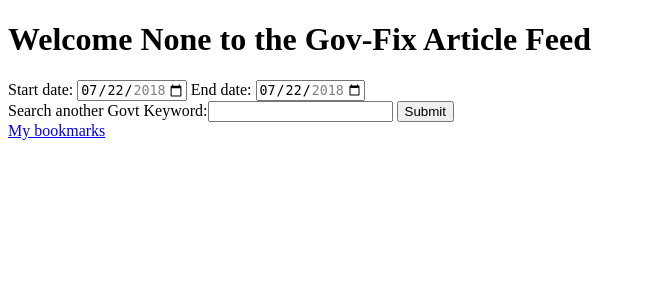
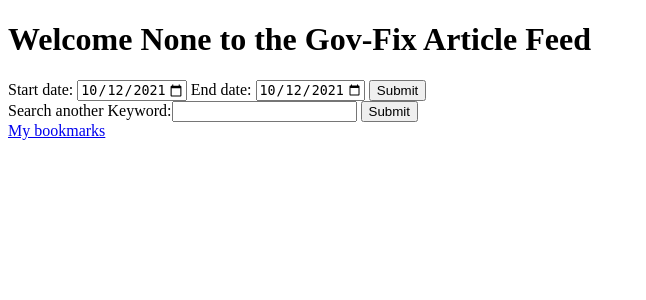
Before and after one commit to Adrianaescalante12/adriana_escalante_lopez_project, a Flask app: page /article-feed in a window 1280 px wide. Shown: the top 300 px of the page, without its empty margins (0-646 px from the left). Run offline with Flask 2, Linux system fonts and the light colour scheme; data that the repository does not hold is empty.

Commit message:
Customized keyword search and customized date range working separately, next is getting work in unison

```diff
--- a/server.py
+++ b/server.py
@@ -66,13 +66,13 @@ def register_subscriber():
 
 
 @app.route("/article-feed")
+#POST
 def article_feed():
     """Connect to the NEWSAPI to get articles from past two weeks based on keywords and popularity"""
-    keywordsearch = request.args.get("keywordsearch")
+
     url = f'https://newsapi.org/v2/everything'
     payload = {'language': 'en',
-                # 'q': f'{keywordsearch}',
-               'q': f'Department of Commerce OR Department of Education OR Department of Energy OR Department of Health and Human Services OR Department of Homeland Security OR Department of Housing and Urban Development OR Department of Justice OR Department of Labor OR Department of State OR Department of Transportation OR Department of Treasury OR Department of Veterans Affairs OR Executive Office of the President OR {keywordsearch}',
+               'q': f'Department of Commerce OR Department of Education OR Department of Energy OR Department of Health and Human Services OR Department of Homeland Security OR Department of Housing and Urban Development OR Department of Justice OR Department of Labor OR Department of State OR Department of Transportation OR Department of Treasury OR Department of Veterans Affairs OR Executive Office of the President',
                'from': '{td}',
                'to': '{two_weeks}',
                'sortBy': 'popularity'}
@@ -93,10 +93,51 @@ def article_feed():
 
 
     subscribers_name = session.get("subscriber")
+    #return the article data not the template
+    return render_template("feed.html",article_data=article_data, subscribers_name=session.get("subscriber"))
+
+    #left side what I call in jinja template, right side server object/variable
+
+@app.route("/article-feed", methods=["POST"])
+def article_feed2():
+    """CUSTOMIZED request to NEWSAPI to get articles from past two weeks based on user keyword search"""
+    keywordsearch = request.form.get("keywordsearch")
+    start = request.form.get("articlefeed-from")
+
+    # print(start)
+    end = request.form.get("articlefeed-to")
+
+    # print(end)
+
+
+    url = f'https://newsapi.org/v2/everything'
+    payload = {'language': 'en',
+                'q': f'{keywordsearch}',
+               'from': f'{start}',
+               'to': f'{end}',
+               'sortBy': 'popularity'}
+    headers = {'X-Api-Key': API_KEY,
+               'Accept': 'application/json',
+               'Content-Type': 'application/json'}
+
+    res = requests.get(url, params=payload, headers=headers)
+    # print(res)
+    # print(f"********************{keywordsearch}")
+
+    data = res.json()
+    # print(data)
+    articles = data['articles']
+    article_data = [{'source':article['source']['name'], 'title':article['title'],
+                    'author':article['author'], 'description':article['description'],
+                    'url':article['url']} for article in articles]
+
+
+
+    subscribers_name = session.get("subscriber")
 
     return render_template("feed.html",article_data=article_data, subscribers_name=session.get("subscriber"))
 
-    #left side what I call in jinja template, right side server object/variable
+
 
 @app.route("/handle-bookmarks", methods=["POST"])
 def handle_bookmarks():
@@ -140,6 +181,7 @@ def handle_unbookmark():
     return jsonify({"status":200, "message":"Unbookmark Successful"})
 
 
+
 if __name__ == "__main__":
     # DebugToolbarExtension(app)
     connect_to_db(app)
--- a/templates/feed.html
+++ b/templates/feed.html
@@ -6,25 +6,30 @@
 
 <head>
     <div>
-        <label for="start">Start date:</label>
+        <form action="/article-feed" id="date_range" method="POST">
+            <label for="start">Start date:</label>
 
-        <input type="date" id="start" name="articlefeed-from"
-        value="2018-07-22"
-        min="2018-01-01" max="2018-12-31">
+            <input type="date" id="start" name="articlefeed-from"
+            value="2021-10-12"
+            min="2021-10-12" max="2022-12-31">
 
-        <label for="end">End date:</label>
+            <label for="end">End date:</label>
 
-        <input type="date" id="end" name="articlefeed-to"
-                value="2018-07-22"
-                min="2018-01-01" max="2018-12-31">
+            <input type="date" id="end" name="articlefeed-to"
+                    value="2021-10-12"
+                    min="2020-01-01" max="2022-12-31">
+            <input type="submit" value="Submit">
+        </form>
     </div>
+
     <div>
-    <form action="/article-feed" id="add_keyword">
-        <label>Search another Govt Keyword:<input type="text" name= "keywordsearch" autocomplete="Search"></label>
+    <form action="/article-feed" id="add_keyword" method="POST">
+        <label>Search another Keyword:<input type="text" name= "keywordsearch" autocomplete="Search"></label>
         <input type="submit" value="Submit">
     </form>
     </div>
 </head>
+
 
 <body>
     <div>
```
